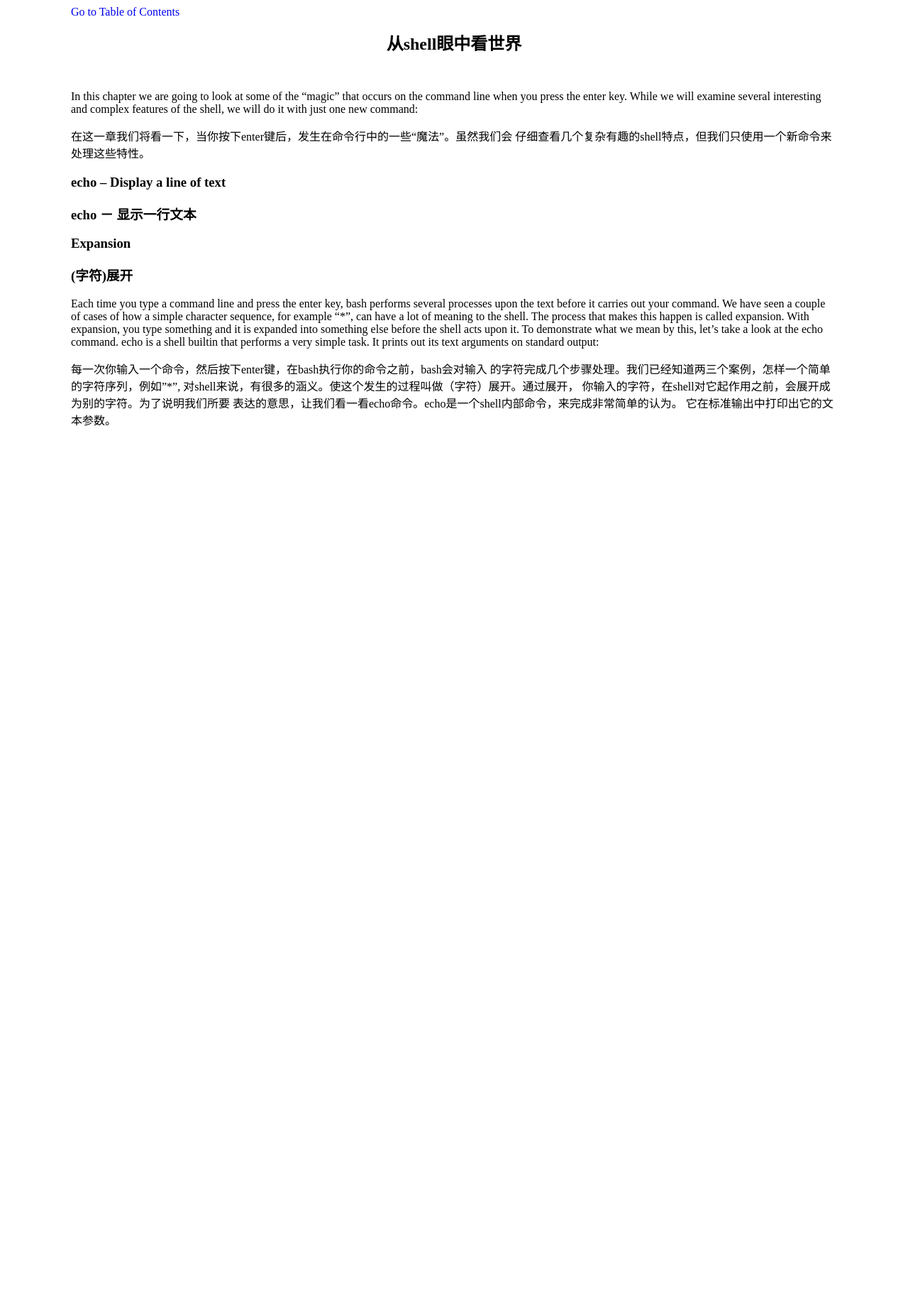
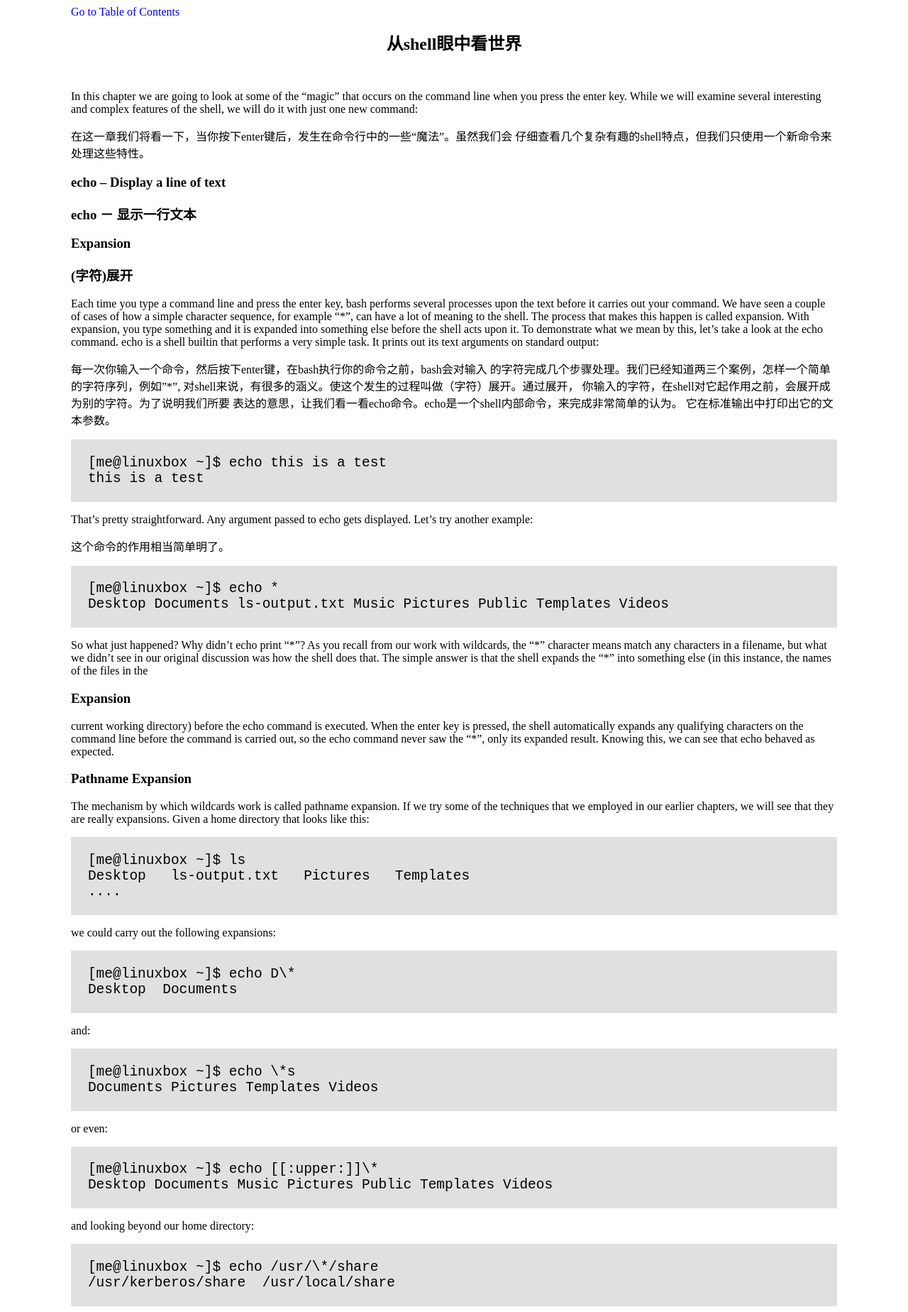
Before and after one commit to billie66/TLCL, a Jekyll site: the page built from book/seeing_the_world.md, in a window 1280 px wide. Shown: the whole page at 71% size. Built offline with Jekyll 4.4.1, drawn with Linux system fonts in a browser that asks for light colours; Markdown is read by kramdown in place of the engine named in the settings; before the commit the page ends 900 px from its top, so only the background shows below that.

Commit message:
add more

```diff
--- a/book/seeing_the_world.md
+++ b/book/seeing_the_world.md
@@ -33,3 +33,70 @@ output:
 你输入的字符，在shell对它起作用之前，会展开成为别的字符。为了说明我们所要
 表达的意思，让我们看一看echo命令。echo是一个shell内部命令，来完成非常简单的认为。
 它在标准输出中打印出它的文本参数。
+
+<div class="code"><pre>
+<tt>[me@linuxbox ~]$ echo this is a test
+this is a test</tt>
+</pre></div>
+
+That's pretty straightforward. Any argument passed to echo gets displayed. Let's try
+another example:
+
+这个命令的作用相当简单明了。
+
+<div class="code"><pre>
+<tt>[me@linuxbox ~]$ echo *
+Desktop Documents ls-output.txt Music Pictures Public Templates Videos</tt>
+</pre></div>
+
+So what just happened? Why didn't echo print “\*”? As you recall from our work with
+wildcards, the “\*” character means match any characters in a filename, but what we didn't
+see in our original discussion was how the shell does that. The simple answer is that the
+shell expands the “\*” into something else (in this instance, the names of the files in the
+
+### Expansion
+
+current working directory) before the echo command is executed. When the enter key is
+pressed, the shell automatically expands any qualifying characters on the command line
+before the command is carried out, so the echo command never saw the “\*”, only its
+expanded result. Knowing this, we can see that echo behaved as expected.
+
+### Pathname Expansion
+
+The mechanism by which wildcards work is called pathname expansion. If we try some
+of the techniques that we employed in our earlier chapters, we will see that they are really
+expansions. Given a home directory that looks like this:
+
+<div class="code"><pre>
+<tt>[me@linuxbox ~]$ ls
+Desktop   ls-output.txt   Pictures   Templates
+....</tt>
+</pre></div>
+
+we could carry out the following expansions:
+
+<div class="code"><pre>
+<tt>[me@linuxbox ~]$ echo D\*
+Desktop  Documents</tt>
+</pre></div>
+
+and:
+
+<div class="code"><pre>
+<tt>[me@linuxbox ~]$ echo \*s
+Documents Pictures Templates Videos</tt>
+</pre></div>
+
+or even:
+
+<div class="code"><pre>
+<tt>[me@linuxbox ~]$ echo [[:upper:]]\*
+Desktop Documents Music Pictures Public Templates Videos</tt>
+</pre></div>
+
+and looking beyond our home directory:
+
+<div class="code"><pre>
+<tt>[me@linuxbox ~]$ echo /usr/\*/share
+/usr/kerberos/share  /usr/local/share </tt>
+</pre></div>
--- a/css/tlcl.css
+++ b/css/tlcl.css
@@ -14,7 +14,7 @@ h1
     font-size: 150%;
 }
 h2{
-    font-size: 150%;
+    font-size: 140%;
 }
 
 /*Remove the line under links*/
```
